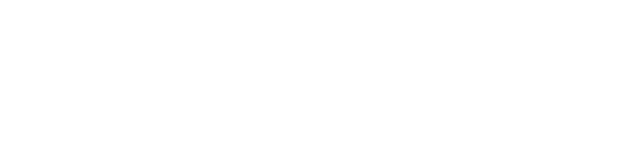
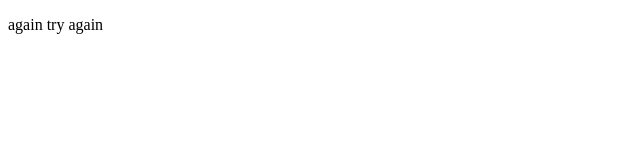
Before and after one commit to emon150250-git/my-second-github, a plain HTML site: page about.html in a window 1280 px wide. Shown: the whole page, without its empty margins (0-640 px from the left). Drawn offline with Linux system fonts and the light colour scheme.

```diff
--- a/about.html
+++ b/about.html
@@ -6,6 +6,6 @@
   <title>About us</title>
 </head>
 <body>
-
+  <p>again try again</p>
 </body>
 </html>
```
